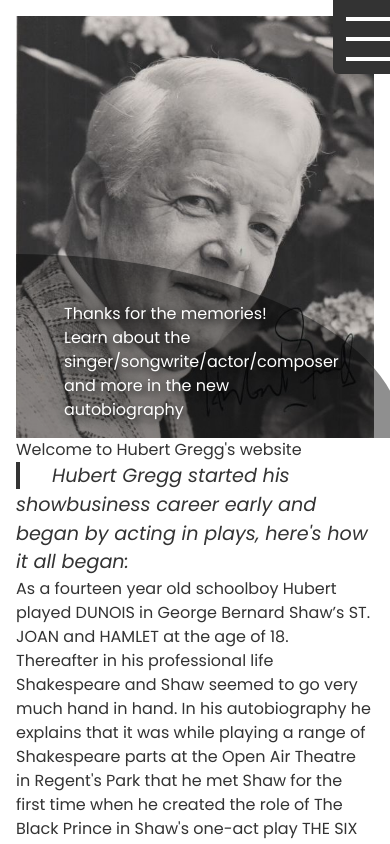
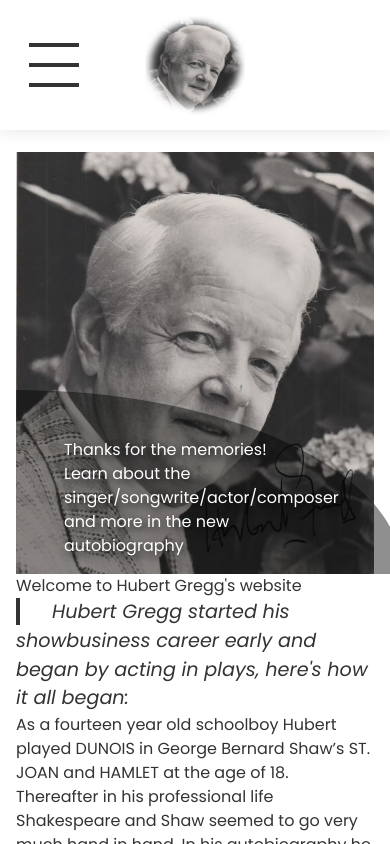
Before and after one commit to robertgregg3/hubertgregg.co.uk, a Next.js app: page / in a window 390 px wide. Shown: the top 844 px of the page. Built offline with nearby package versions, Linux system fonts and the light colour scheme.

Commit message:
Responsive fixes

```diff
--- a/styles/Footer.module.css
+++ b/styles/Footer.module.css
@@ -41,7 +41,7 @@
     margin-left: -1rem;
     display: grid;
     grid-template-columns: 1fr 1fr;
-    grid-gap: 0.5rem;
+    grid-gap: 1rem;
     padding: 1rem;
 
 }
--- a/styles/Home.module.css
+++ b/styles/Home.module.css
@@ -124,3 +124,9 @@
     display: none;
   }
 }
+
+@media only screen and (max-width: 1000px) and (max-height: 700px) {
+  .hero__heading {
+    display: none;
+  }
+}
--- a/styles/Navbar.module.css
+++ b/styles/Navbar.module.css
@@ -34,39 +34,39 @@
         -webkit-transition: right 0.5s ease;
     }
 
-    .nav img {
-        display: none !important;
+    .nav {
+        display: block;
     }
 
     .nav ul {
         display: grid;
+        width: 100%;
+        min-height: 77vh;
+        place-items: center;
+        grid-gap: 0rem;
         position: absolute;
-        right: -100%;
-        top: 0;
-        margin-block-start: auto;
+        right: 100%;
+        top: 7rem;
         background-color: #ffffff;
-        padding: 4rem 4rem 4rem;
-        border-radius: 0 0 0 1rem;
         transition: right 1s ease;
         -webkit-transition: right 0.5s ease;
-        box-shadow: rgba(0, 0, 0, 0.35) 0px 5px 15px;
+        padding: 1rem 0 2rem;
     }
 
     .nav__toggle {
-        width: 57px;
+        width: 100%;
         height: 74px;
         position: absolute;
-        right: 0rem;
-        top: 0rem;
+        left: 1rem;
+        top: 1.6rem;
         cursor: pointer;
         z-index: 1002;
-        background: #333;
         padding: 0.5rem 0.5rem 0rem 0.6rem;
         border-radius: 0 0 0 6px;
     }
 
     .nav__toggle>* {
-        border-bottom: 4px solid #ffffff;
+        border-bottom: 4px solid #333333;
         position: absolute;
         width: 50px;
         padding-top: 17px;
@@ -102,3 +102,22 @@
         left: 16px;
     }
 }
+
+@media only screen and (max-width: 1000px) and (max-height: 700px) {
+    .nav ul {
+        min-height: 72vh;
+    }
+}
+
+@media (max-height: 550px) {
+    .nav ul {
+        min-height: 65vh;
+    }
+}
+
+@media (max-height: 450px) {
+    .nav ul {
+        min-height: 50vh;
+        grid-template-columns: 1fr 1fr;
+    }
+}
--- a/styles/globals.css
+++ b/styles/globals.css
@@ -20,7 +20,7 @@ a {
   min-height: 100vh;
   width: 100%;
   display: grid;
-  grid-template-rows: 1fr 450px;
+  grid-template-rows: 1fr 530px;
 }
 
 header {
@@ -43,11 +43,10 @@ main {
 
 @media(max-width: 1000px) {
   main {
-    margin-top: 1rem;
+    margin-top: 9.5rem;
   }
 
   header {
-    box-shadow: none;
-    background-color: transparent;
+    height: 130px;
   }
 }
```
